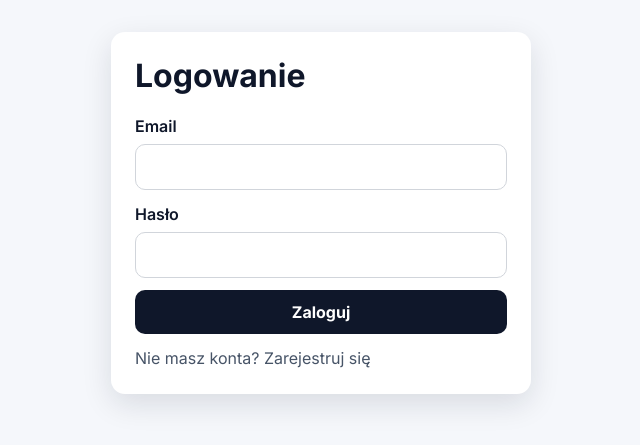
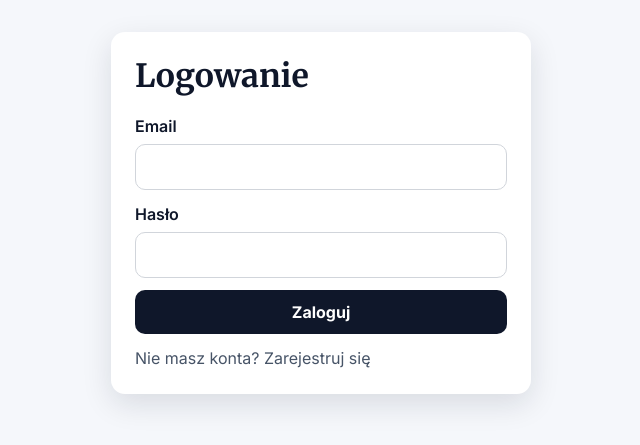
Before and after one commit to JanJacek/FundsApp, a Vue app: page /login in a window 1280 px wide. Shown: the part 187-632 px from the top of the page, without its empty margins (319-959 px from the left). Built offline with nearby package versions, Linux system fonts and the light colour scheme; no server answers; the HTML template or start-up script is replaced by a standard one.

Commit message:
Add sherif font

```diff
--- a/src/styles/main.scss
+++ b/src/styles/main.scss
@@ -1,6 +1,6 @@
 @use './variables';
 
-@import url('https://fonts.googleapis.com/css2?family=Inter:wght@400;600;700&family=Space+Grotesk:wght@600;700&display=swap');
+@import url('https://fonts.googleapis.com/css2?family=Inter:wght@400;600;700&family=Merriweather:wght@700&display=swap');
 
 @tailwind base;
 @tailwind components;
@@ -18,4 +18,13 @@
   a {
     @apply text-primary no-underline;
   }
+
+  h1,
+  h2,
+  h3,
+  h4,
+  h5,
+  h6 {
+    @apply font-serif;
+  }
 }
--- a/src/styles/variables.scss
+++ b/src/styles/variables.scss
@@ -9,7 +9,7 @@ $color-error: #b42318;
 $color-success: #067647;
 
 $font-sans: 'Inter', 'Segoe UI', sans-serif;
-$font-display: 'Space Grotesk', 'Inter', sans-serif;
+$font-display: 'Merriweather', 'Georgia', serif;
 
 :root {
   --color-bg-auth: #{$color-bg-auth};
--- a/tailwind.config.js
+++ b/tailwind.config.js
@@ -16,6 +16,7 @@ export default {
       },
       fontFamily: {
         sans: ['var(--font-sans)'],
+        serif: ['var(--font-display)'],
         display: ['var(--font-display)'],
       },
       boxShadow: {
```
